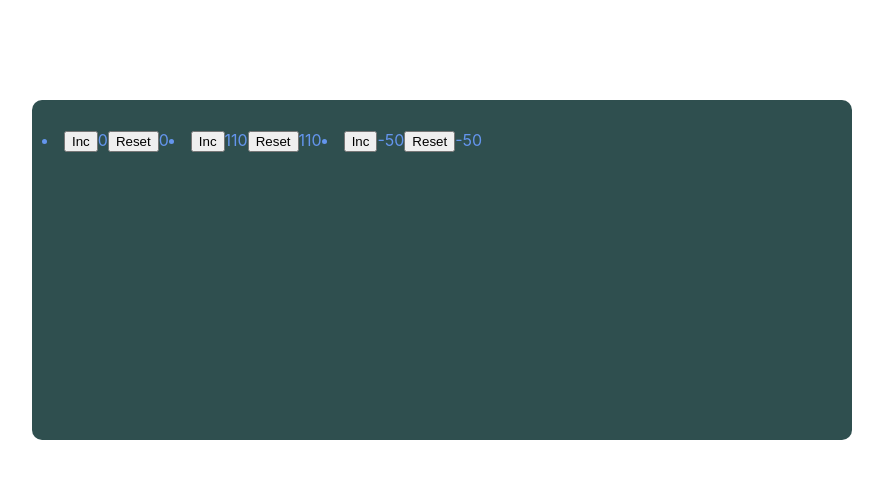
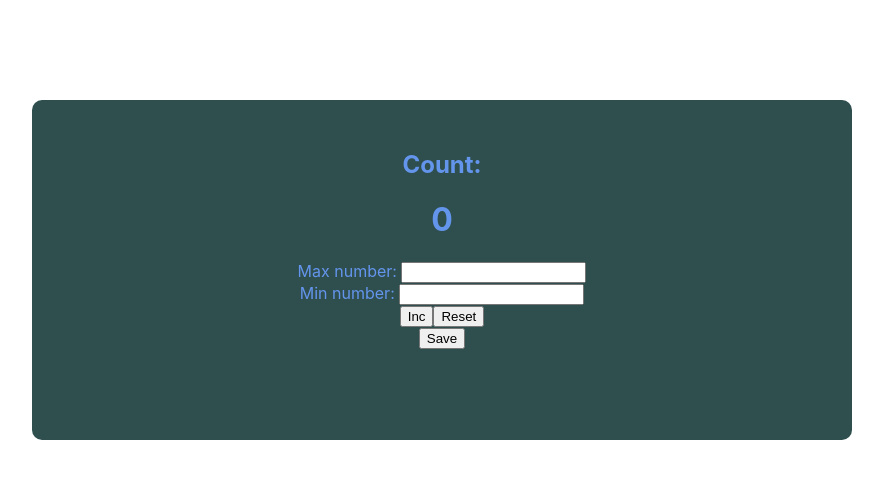
Before and after one commit to SerhiiSa07/counter, a React (Create React App) app: page / in a window 1280 px wide. Shown: the top 478 px of the page, without its empty margins (168-1051 px from the left). Built offline with nearby package versions, Linux system fonts and the light colour scheme.

Commit message:
counter2.3

```diff
--- a/src/App.css
+++ b/src/App.css
@@ -1,6 +1,4 @@
 .App{
-  display: flex;
-  position: absolute;
   text-align: center;
   padding: 30px 10px 10px 10px;
   border-radius: 10px;
--- a/src/App2.tsx
+++ b/src/App2.tsx
@@ -3,7 +3,7 @@ import './App.css';
 
 
 
-const initialCounters = [
+/*const initialCounters = [
     {
         id: 123,
         value: 0
@@ -16,23 +16,29 @@ const initialCounters = [
         id: 1111,
         value: -50
     }
-]
+]*/
 
 function App2 () {
 
     const maxNumber = 5;
-    let [count, setCount] = useState(initialCounters);
+    let [count, setCount] = React.useState(0);
     const [status, setStatus] = useState<boolean>(false)
 
 /*    const [editMode, setEditMode] = useState<boolean>(false)*/
 
-    const onClickInc = (id: number) => {
-        const updatedCounts = count.map(el => el.id === id ? {...el, value: el.value + 1} : el)
-        setCount(updatedCounts)
+
+    function onClickInc () {
+        if (count < maxNumber) {
+            setCount(count + 1 )
+        }
+        if (count === 4) {
+            setStatus(true)
+        }
     }
+
     function onClickReset () {
-        /*setCount(0)
-        setStatus(false)*/
+        setCount(0)
+        setStatus(false)
     }
 
     function errorMin () {
@@ -47,17 +53,37 @@ function App2 () {
 
     }
 
+    function showInput(event: any) {
+        setCount(event.target.value)
+    }
+
+    let numberInput = React.createRef<HTMLInputElement>();
+
     return(
 
         <div className="App">
-            {count.map(el => (
-                <li key={el.id}>
-                    <button onClick={() => onClickInc(el.id)}>Inc</button>
-                        {el.value}
-                    <button onClick={onClickReset}>Reset</button>
-                        {el.value}
-                </li>
-            ))}
+
+            <h2>
+                Count:
+            </h2>
+            <h1>
+                {count}
+            </h1>
+            <div>
+                Max number:{" "}
+                <input type="number" />
+            </div>
+            <div>
+                Min number:{" "}
+                <input type="number" onInput={showInput} ref={numberInput}/>
+            </div>
+            <div>
+                <button onClick={onClickInc}>Inc</button>
+                <button onClick={onClickReset}>Reset</button>
+            </div>
+            <div>
+                <button onClick={showInput}>Save</button>
+            </div>
         </div>
 
     )
```
